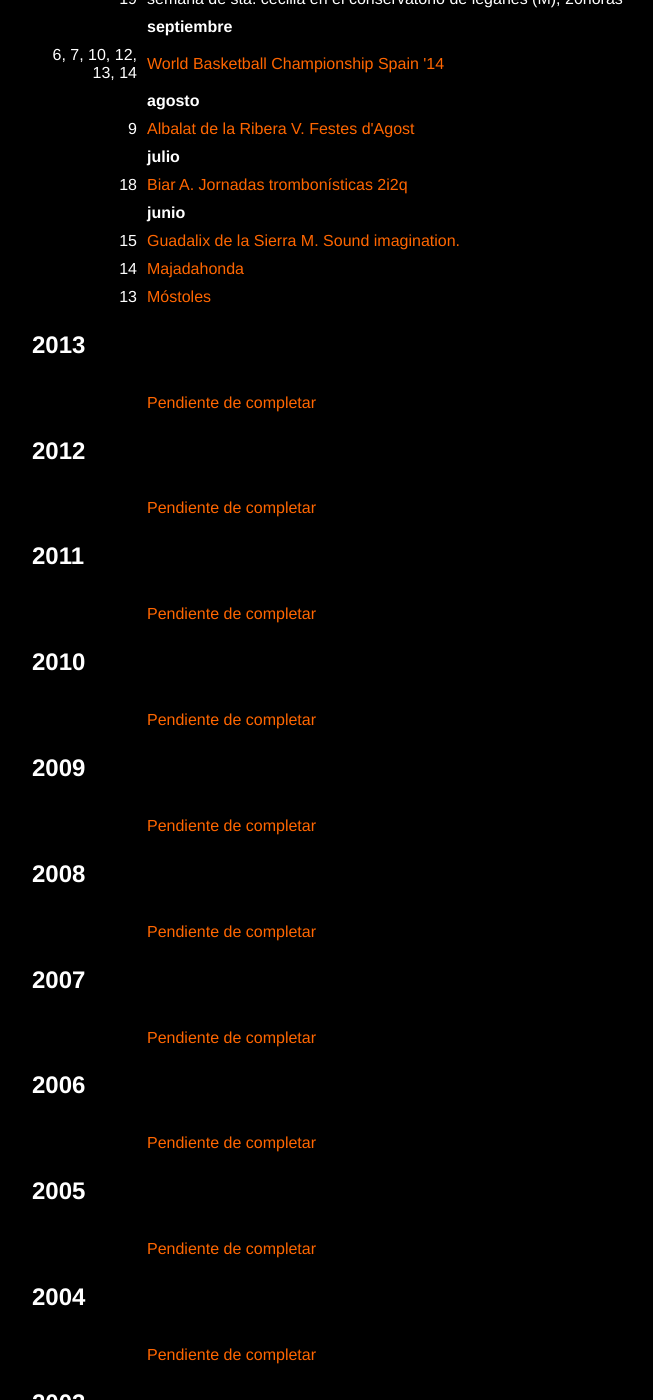
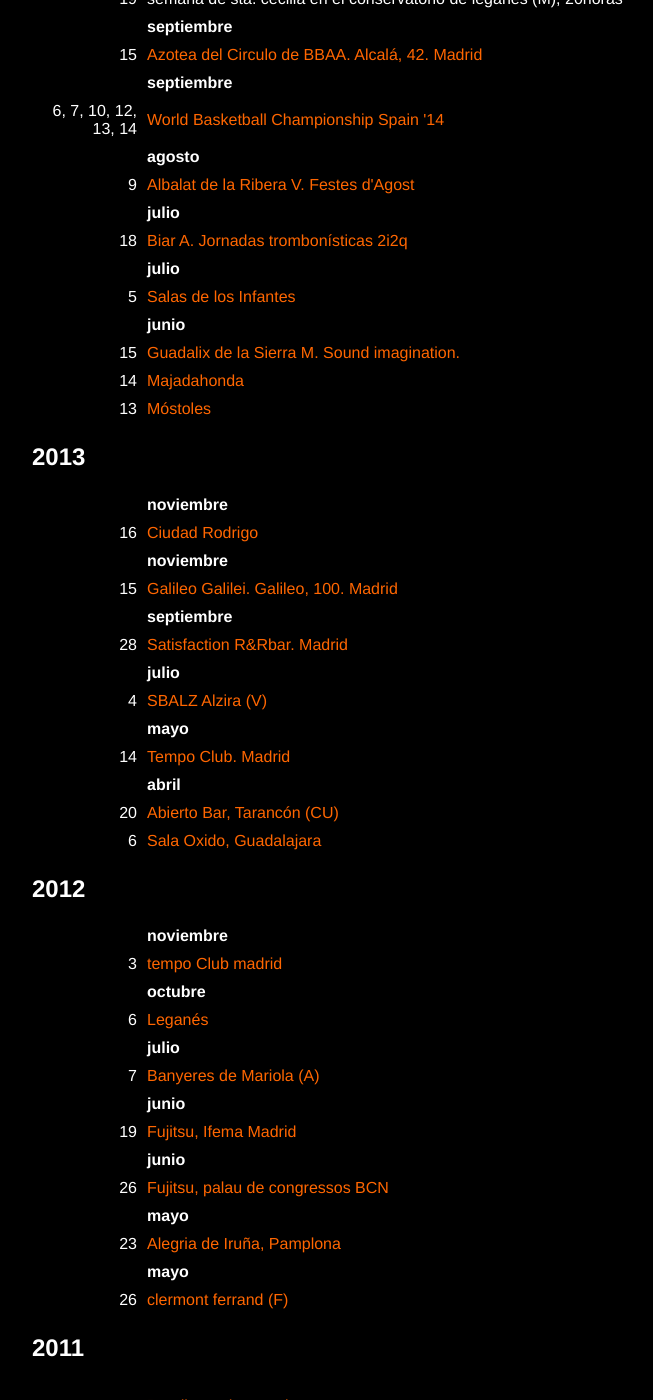
Before and after one commit to siraligator/siraligator.github.io, a Jekyll site: the page built from cuandotocan.html, in a window 1280 px wide and 1400 px high, scrolled down 702 px. Shown: the whole window, without its empty margins (139-792 px from the left). Built offline with Jekyll 4.4.1, drawn with Linux system fonts in a browser that asks for light colours; Markdown is read by kramdown in place of the engine named in the settings; comment, search, counter and statistics services are not loaded.

Commit message:
Update conciertos.yml

```diff
--- a/_data/conciertos.yml
+++ b/_data/conciertos.yml
@@ -22,6 +22,12 @@
               done: no
     - month: septiembre
       days:
+        - day: 15
+          shows:
+            - name: Azotea del Circulo de BBAA. Alcalá, 42. Madrid
+              done: si
+    - month: septiembre
+      days:
         - day: 6, 7, 10, 12, 13, 14
           shows:
             - name: World Basketball Championship Spain '14
@@ -37,6 +43,12 @@
         - day: 18
           shows:
             - name: Biar A. Jornadas trombonísticas 2i2q
+              done: si
+    - month: julio
+      days:
+        - day: 05
+          shows:
+            - name: Salas de los Infantes
               done: si
     - month: junio
       days:
@@ -54,19 +66,89 @@
               done: si
 - year: 2013
   months:
-    - month:
+    - month: noviembre
       days:
-        - day:
+        - day: 16
           shows:
-            - name: Pendiente de completar
+            - name: Ciudad Rodrigo
+              done: si
+    - month: noviembre
+      days:
+        - day: 15
+          shows:
+            - name: Galileo Galilei. Galileo, 100. Madrid
+              done: si
+    - month: septiembre
+      days:
+        - day: 28
+          shows:
+            - name: Satisfaction R&Rbar. Madrid
+              done: si
+    - month: julio
+      days:
+        - day: 04
+          shows:
+            - name: SBALZ Alzira (V)
+              done: si
+    - month: mayo
+      days:
+        - day: 14
+          shows:
+            - name: Tempo Club. Madrid
+              done: si
+    - month: abril
+      days:
+        - day: 20
+          shows:
+            - name: Abierto Bar, Tarancón (CU)
+              done: si
+        - day: 06
+          shows:
+            - name: Sala Oxido, Guadalajara
               done: si
 - year: 2012
   months:
-    - month:
+    - month: noviembre
       days:
-        - day:
+        - day: 03
           shows:
-            - name: Pendiente de completar
+            - name: tempo Club madrid
+              done: si
+    - month: octubre
+      days:
+        - day: 06
+          shows:
+            - name: Leganés
+              done: si
+    - month: julio
+      days:
+        - day: 07
+          shows:
+            - name: Banyeres de Mariola (A)
+              done: si
+    - month: junio
+      days:
+        - day: 19
+          shows:
+            - name: Fujitsu, Ifema Madrid
+              done: si
+    - month: junio
+      days:
+        - day: 26
+          shows:
+            - name: Fujitsu, palau de congressos BCN
+              done: si
+    - month: mayo
+      days:
+        - day: 23
+          shows:
+            - name: Alegria de Iruña, Pamplona
+              done: si
+    - month: mayo
+      days:
+        - day: 26
+          shows:
+            - name: clermont ferrand (F)
               done: si
 - year: 2011
   months:
```
